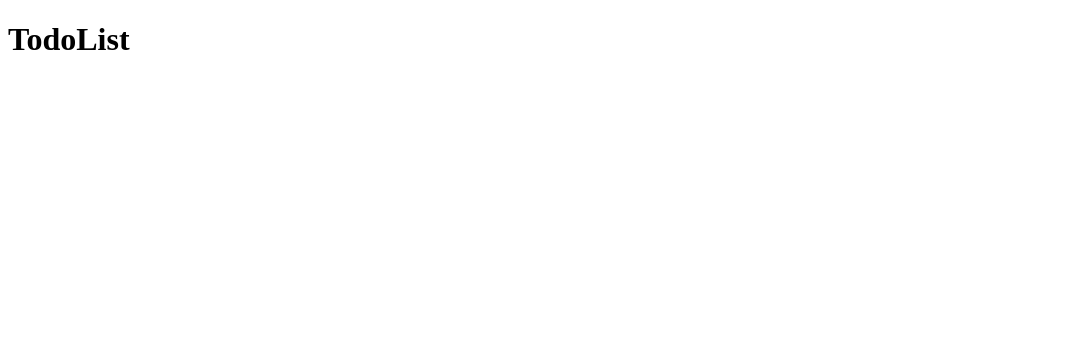
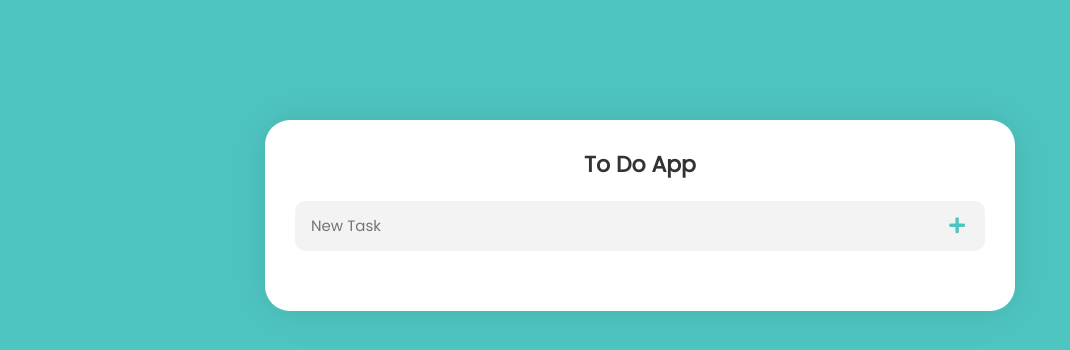
Before and after one commit to nikamerebashvili95/ToDo-App-Vue, a Vue app: page / in a window 1280 px wide. Shown: the top 350 px of the page, without its empty margins (0-1070 px from the left). Built offline with nearby package versions, Linux system fonts and the light colour scheme.

Commit message:
change title, create input elemend and add button and work with some styling

```diff
--- a/public/index.html
+++ b/public/index.html
@@ -1,16 +1,24 @@
 <!DOCTYPE html>
 <html lang="">
   <head>
-    <meta charset="utf-8">
-    <meta http-equiv="X-UA-Compatible" content="IE=edge">
-    <meta name="viewport" content="width=device-width,initial-scale=1.0">
-    <link rel="icon" href="<%= BASE_URL %>favicon.ico">
-    <title><%= htmlWebpackPlugin.options.title %></title>
+    <meta charset="utf-8" />
+    <meta http-equiv="X-UA-Compatible" content="IE=edge" />
+    <meta name="viewport" content="width=device-width,initial-scale=1.0" />
+    <link rel="icon" href="<%= BASE_URL %>favicon.ico" />
+    <link rel="preconnect" href="https://fonts.gstatic.com" />
+    <link
+      href="https://fonts.googleapis.com/css2?family=Poppins&display=swap"
+      rel="stylesheet"
+    />
+    <link
+      rel="stylesheet"
+      href="https://cdnjs.cloudflare.com/ajax/libs/font-awesome/5.15.1/css/all.min.css"
+      integrity="sha512-+4zCK9k+qNFUR5X+cKL9EIR+ZOhtIloNl9GIKS57V1MyNsYpYcUrUeQc9vNfzsWfV28IaLL3i96P9sdNyeRssA=="
+      crossorigin="anonymous"
+    />
+    <title>Todo App</title>
   </head>
   <body>
-    <noscript>
-      <strong>We're sorry but <%= htmlWebpackPlugin.options.title %> doesn't work properly without JavaScript enabled. Please enable it to continue.</strong>
-    </noscript>
     <div id="app"></div>
     <!-- built files will be auto injected -->
   </body>
--- a/src/App.vue
+++ b/src/App.vue
@@ -1,5 +1,7 @@
 <template>
-  <TodoList />
+  <div id="app">
+    <TodoList></TodoList>
+  </div>
 </template>
 
 <script>
--- /dev/null
+++ b/src/assets/css/main.css
@@ -0,0 +1,82 @@
+* {
+  margin: 0;
+  padding: 0;
+  box-sizing: border-box;
+}
+
+body {
+  font: 15px/1.4 "Poppins", sans-serif;
+  background: #4ec5c1;
+  color: #333;
+}
+
+#app {
+  padding: 60px 0;
+}
+
+.container {
+  min-width: 680px;
+  max-width: 780px;
+  margin: 0 auto;
+  padding: 0 15px;
+}
+
+input[type="text"] {
+  width: 100%;
+  height: 50px;
+  font: 15px/1.4 "Poppins", sans-serif;
+  padding: 15px;
+  background: #f3f3f3;
+  color: #333;
+  border: 1px solid transparent;
+  border-radius: 10px;
+  transition: border 0.3s linear;
+}
+
+input[type="text"]:focus {
+  outline: none;
+  border: 1px solid #4ec5c1;
+}
+
+button {
+  cursor: pointer;
+  font: 15px/1.4 "Poppins", sans-serif;
+  color: #555;
+  transition: all 0.3s linear;
+}
+
+button:focus {
+  outline: none;
+}
+
+h1 {
+  font-size: 22px;
+}
+
+.task {
+  background: #fff;
+  border-radius: 25px;
+  padding: 30px;
+  box-shadow: 0px 0px 40px 0px rgba(0, 0, 0, 0.1);
+}
+
+.title {
+  text-align: center;
+  margin: 0 0 20px;
+}
+
+.form {
+  position: relative;
+  margin: 0 0 30px;
+}
+
+.form button {
+  background: none;
+  border: none;
+  color: #4ec5c1;
+  font-size: 18px;
+  position: absolute;
+  top: 50%;
+  right: 20px;
+  transform: translateY(-50%);
+}
--- a/src/components/TodoList.vue
+++ b/src/components/TodoList.vue
@@ -1,12 +1,22 @@
 <template>
-  <div>
-    <h1>TodoList</h1>
+  <div class="container">
+    <div class="task">
+      <!-- title -->
+      <div class="title">
+        <h1>To Do App</h1>
+      </div>
+      <!-- form -->
+      <div class="form">
+        <input type="text" placeholder="New Task" />
+        <button><i class="fas fa-plus"></i></button>
+      </div>
+    </div>
   </div>
 </template>
 
 <script>
 import TodoItem from "./TodoItem.vue";
-import axios from "axios";
+
 export default {
   components: {
     TodoItem,
--- a/src/main.js
+++ b/src/main.js
@@ -1,4 +1,5 @@
 import { createApp } from "vue";
 import App from "./App.vue";
+import "./assets/css/main.css";
 
 createApp(App).mount("#app");
```
